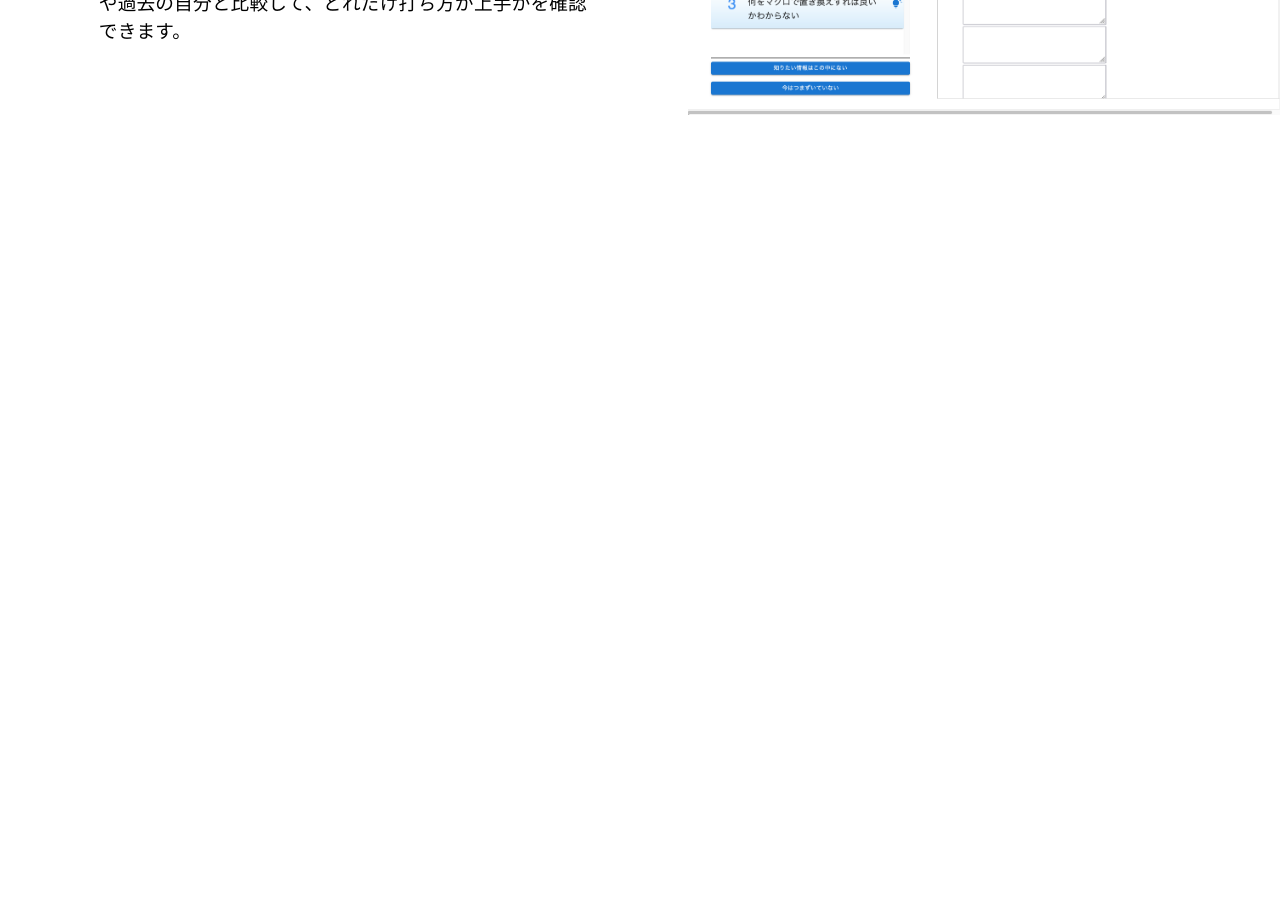
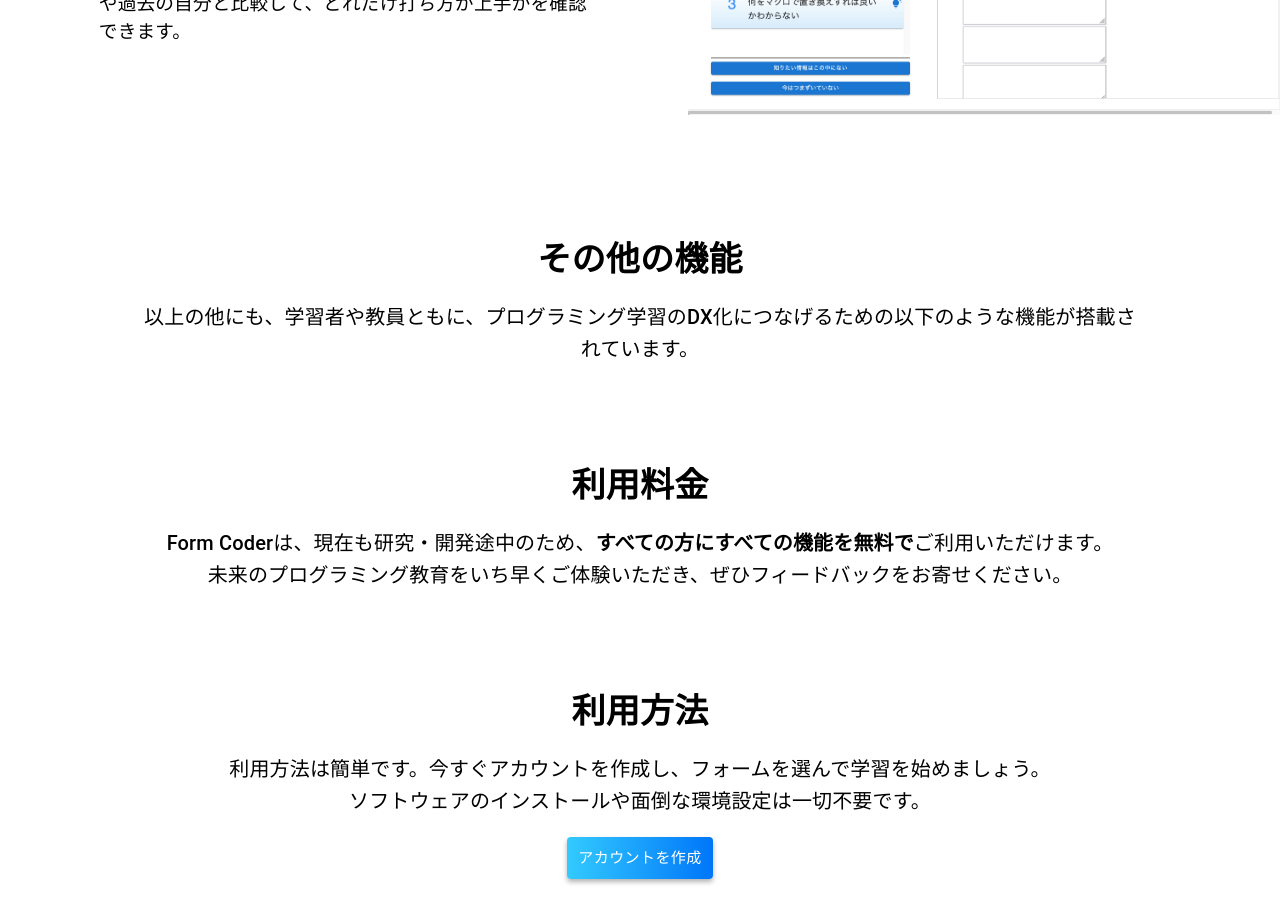
Before and after one commit to KHashimoto3/FormCoder_FRONT, a React (Vite) app: page / in a window 1280 px wide. Shown: the part 2100-3023 px from the top of the page. Before the commit the page ends 2347 px from the top, so only its background shows below. Built offline with nearby package versions, Linux system fonts and the light colour scheme; no server answers.

Commit message:
その他の機能や利用料金、利用方法についての説明を追加した。

```diff
--- a/src/components/features/top/Top.tsx
+++ b/src/components/features/top/Top.tsx
@@ -230,6 +230,100 @@ export const Top = () => {
             </Box>
           </Grid>
         </Grid>
+        <Box
+          sx={{
+            textAlign: "center",
+            width: "80%",
+            marginLeft: "auto",
+            marginRight: "auto",
+          }}
+        >
+          <Typography
+            variant="h4"
+            sx={{
+              textAlign: "center",
+              paddingTop: "100px",
+              fontWeight: "bold",
+            }}
+          >
+            その他の機能
+          </Typography>
+          <Typography
+            variant="h6"
+            sx={{ textAlign: "center", paddingTop: "20px" }}
+          >
+            以上の他にも、学習者や教員ともに、プログラミング学習のDX化につなげるための以下のような機能が搭載されています。
+          </Typography>
+        </Box>
+        <Box
+          sx={{
+            textAlign: "center",
+            width: "80%",
+            marginLeft: "auto",
+            marginRight: "auto",
+          }}
+        >
+          <Typography
+            variant="h4"
+            sx={{
+              textAlign: "center",
+              paddingTop: "100px",
+              fontWeight: "bold",
+            }}
+          >
+            利用料金
+          </Typography>
+          <Typography
+            variant="h6"
+            sx={{ textAlign: "center", paddingTop: "20px" }}
+          >
+            Form Coderは、現在も研究・開発途中のため、
+            <span style={{ fontWeight: "bold" }}>
+              すべての方にすべての機能を無料で
+            </span>
+            ご利用いただけます。
+            <br />
+            未来のプログラミング教育をいち早くご体験いただき、ぜひフィードバックをお寄せください。
+          </Typography>
+        </Box>
+        <Box
+          sx={{
+            textAlign: "center",
+            width: "80%",
+            marginLeft: "auto",
+            marginRight: "auto",
+          }}
+        >
+          <Typography
+            variant="h4"
+            sx={{
+              textAlign: "center",
+              paddingTop: "100px",
+              fontWeight: "bold",
+            }}
+          >
+            利用方法
+          </Typography>
+          <Typography
+            variant="h6"
+            sx={{ textAlign: "center", paddingTop: "20px" }}
+          >
+            利用方法は簡単です。今すぐアカウントを作成し、フォームを選んで学習を始めましょう。
+            <br />
+            ソフトウェアのインストールや面倒な環境設定は一切不要です。
+            <Box sx={{ paddingTop: "20px" }}>
+              <Button
+                style={buttonStyle}
+                size="large"
+                onClick={() => {
+                  alert("アカウント作成画面に遷移します");
+                }}
+              >
+                アカウントを作成
+              </Button>
+            </Box>
+          </Typography>
+        </Box>
       </Box>
     </>
   );
```
